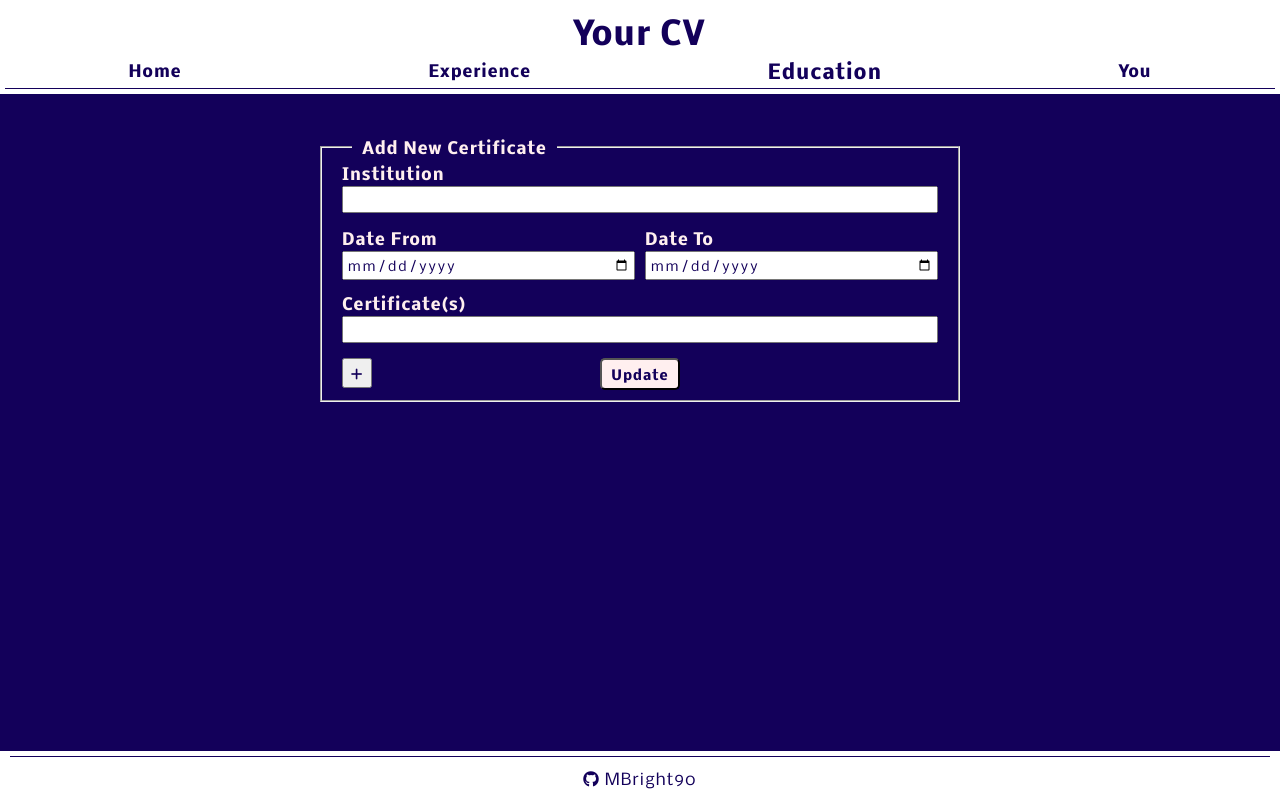
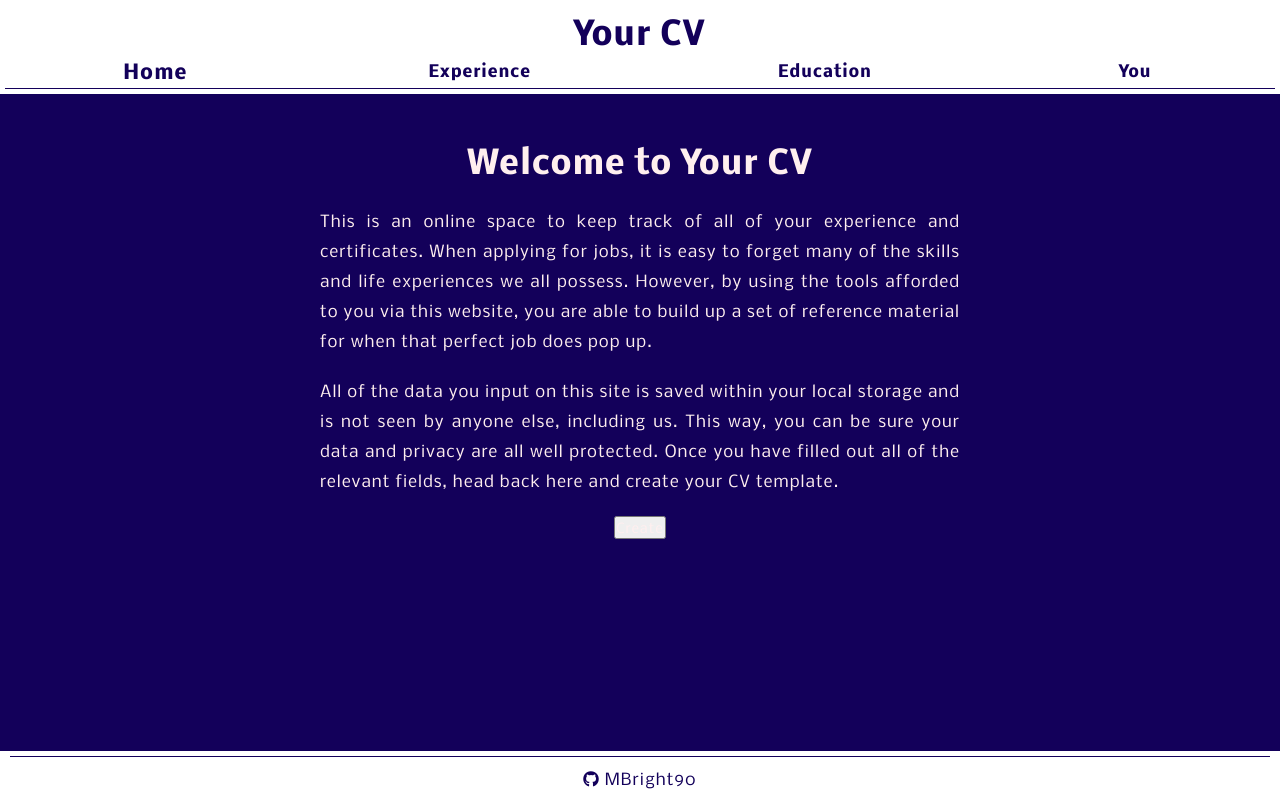
Before and after one commit to MBright90/cv-application, a React app: page / in a window 1280 px wide. Built offline with nearby package versions, Linux system fonts and the light colour scheme.

Commit message:
Initiate and implement navigation to Home component

```diff
--- a/package.json
+++ b/package.json
@@ -32,8 +32,10 @@
     "css-loader": "^6.7.3",
     "eslint": "^8.32.0",
     "eslint-plugin-react": "^7.32.1",
+    "file-loader": "^6.2.0",
     "html-webpack-plugin": "^5.5.0",
     "style-loader": "^3.3.1",
+    "url-loader": "^4.1.1",
     "webpack": "^5.75.0",
     "webpack-cli": "^5.0.1",
     "webpack-dev-server": "^4.11.1"
--- a/src/components/App.js
+++ b/src/components/App.js
@@ -2,6 +2,7 @@ import React, { Component } from 'react'
 
 import Header from './Header'
 import Footer from './Footer'
+import Home from './Home'
 import Education from './Education'
 import Experience from './Experience'
 import You from './You'
@@ -16,7 +17,7 @@ export default class App extends Component {
     super(props)
 
     this.state = {
-      currentPage: 'education',
+      currentPage: 'home',
       currentUser: server.getCurrentInfo(),
     }
 
@@ -88,7 +89,7 @@ export default class App extends Component {
     const mainPage = this.state.currentPage
     let main
 
-    if (mainPage === 'home') console.log('home')
+    if (mainPage === 'home') main = <Home />
 
     else if (mainPage === 'experience') main = <Experience
       uploadExperienceInfo={this.uploadExperienceInfo}
--- /dev/null
+++ b/src/components/Home.js
@@ -0,0 +1,32 @@
+import React from 'react'
+import PropTypes from 'prop-types'
+
+import Welcome from './Welcome'
+
+const TemplateSection = () => {
+  return (
+    <div className="template-container">
+      <button
+        onClick={() => console.log('clicked bitch')}
+      >Create</button>
+    </div>
+  )
+}
+
+const Home = () => {
+
+  return (
+    <main>
+      <div className="home-page-overview">
+        <Welcome />
+        <TemplateSection />
+      </div>
+    </main>
+  )
+}
+
+Home.propTypes = {
+  user: PropTypes.object
+}
+
+export default Home
--- /dev/null
+++ b/src/components/Welcome.js
@@ -0,0 +1,22 @@
+import React from 'react'
+
+const Welcome = () => {
+
+  return (
+    <div className="welcome-container">
+      <h1>Welcome to Your CV</h1>
+      <p>
+        This is an online space to keep track of all of your experience and certificates. When applying for jobs,
+        it is easy to forget many of the skills and life experiences we all possess. However, by using the tools afforded
+        to you via this website, you are able to build up a set of reference material for when that perfect job does pop up.
+      </p>
+      <p>
+        All of the data you input on this site is saved within your local storage and is not seen by anyone else, including us.
+        This way, you can be sure your data and privacy are all well protected. Once you have filled out all of the relevant fields,
+        head back here and create your CV template.
+      </p>
+    </div>
+  )
+}
+
+export default Welcome
--- a/src/style/style.css
+++ b/src/style/style.css
@@ -118,6 +118,7 @@ footer i {
     width: 80px;
 }
 
+.home-page-overview,
 .education-page-overview,
 .experience-page-overview,
 .you-page-overview,
@@ -162,7 +163,8 @@ textarea {
 .education-input-overview,
 .education-list-overview,
 .experience-input-overview,
-.experience-list-overview {
+.experience-list-overview,
+.welcome-container {
     display: flex;
     flex-direction: column;
     width: max(50%, 400px)
@@ -313,6 +315,33 @@ textarea {
     margin-bottom: 10px;
 }
 
+/*******************/
+/* home tab styles */
+/*******************/
+
+.welcome-container h1 {
+    margin-bottom: 20px;
+    text-align: center;
+}
+
+.welcome-container p {
+    line-height: 30px;
+    text-align: justify;
+}
+
+.welcome-container p:not(:last-of-type) {
+    margin-bottom: 20px;
+}
+
+.template-container {
+    align-items: center;
+    display: flex;
+}
+
+.template-container img {
+    src: url('https://www.cvtemplate.co.uk/images/thumbnails/212121/cv-template-compact.png')
+}
+
 /* animations */
 
 @keyframes nav-pulse {
--- a/webpack.config.js
+++ b/webpack.config.js
@@ -25,6 +25,26 @@ module.exports = {
       {
         test: /\.css$/i,
         use: ['style-loader', 'css-loader']
+      },
+      {
+        test: /\.(jpe?g|png|svg)$/,
+        use: [{
+          loader: 'url-loader',
+          options: {
+            limit: 25000,
+            filename: '[name].[ext]',
+            outputPath: 'assets/images/'
+          },
+        }]
+      },
+      {
+        test: /\.(woff2?)$/i,
+        exclude: /node_modules/,
+        type: 'asset/resource',
+        generator: {
+          filename: '[name].[ext]',
+          outputPath: 'assets/fonts/'
+        }
       }
     ]
   }
```
Also changed, not shown: 1 other file (tests, documents, lock files or other folders).
